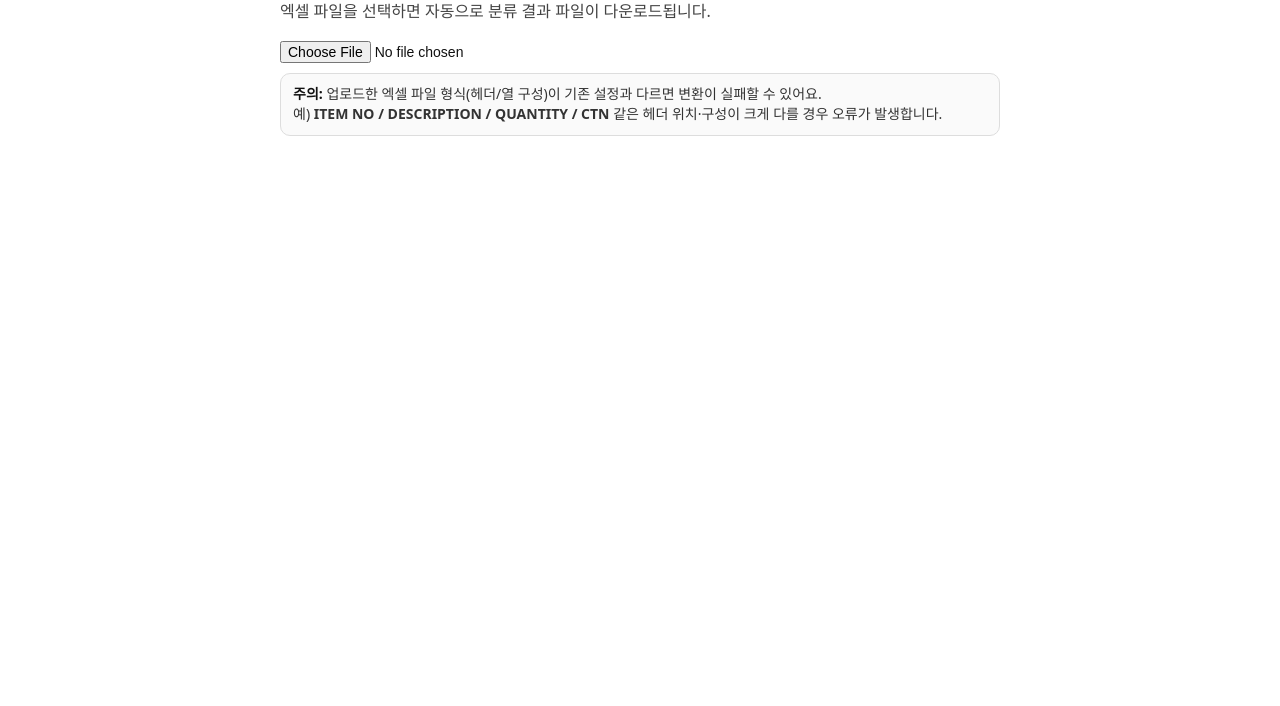
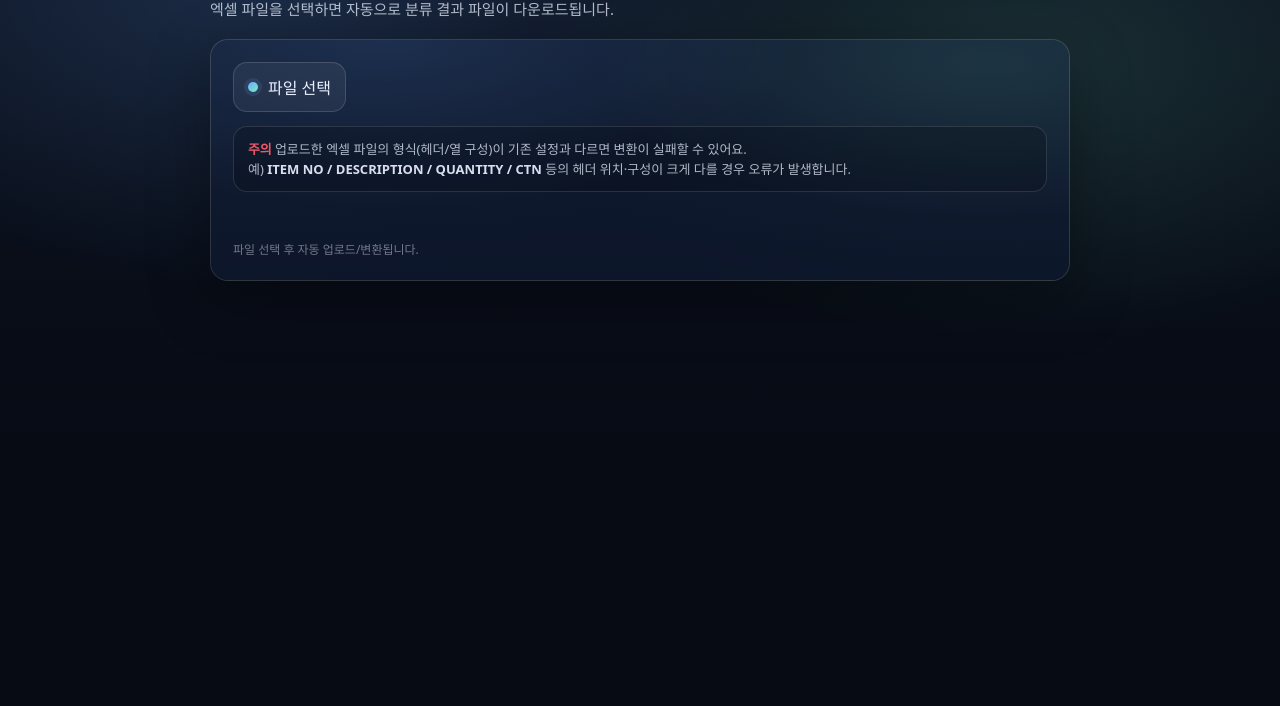
Before and after one commit to jisungplaza/canvas-classifier, a website: page public/index.html in a window 1280 px wide. Shown: the part 94-800 px from the top of the page. Drawn offline with Linux system fonts and the light colour scheme.

Commit message:
add persistent format warning notice without changing layout

```diff
--- a/public/index.html
+++ b/public/index.html
@@ -1,4 +1,4 @@
-<!-- public/index.html (전체 코드) -->
+<!-- public/index.html (전체 코드: 이전 세련톤 유지 + 안내문만 추가) -->
 <!doctype html>
 <html lang="ko">
 <head>
@@ -6,45 +6,172 @@
   <meta name="viewport" content="width=device-width,initial-scale=1" />
   <title>캔버스 자동 분류기</title>
   <style>
-    body{font-family:system-ui,-apple-system,"Segoe UI",Roboto,Arial,sans-serif;margin:0;padding:32px;background:#fff;color:#111}
-    .wrap{max-width:720px;margin:0 auto}
-    h1{margin:0 0 12px;font-size:34px}
-    .desc{margin:0 0 18px;color:#444;line-height:1.5}
-    .row{display:flex;gap:12px;align-items:center;flex-wrap:wrap}
-    input[type="file"]{font-size:14px}
-    .status{margin-top:14px;font-size:16px}
-    .ok{color:#0a7a27;font-weight:700}
-    .err{color:#b00020;font-weight:700}
-    .note{
-      margin-top:10px;
-      padding:10px 12px;
-      border:1px solid #ddd;
-      border-radius:10px;
-      background:#fafafa;
-      color:#333;
+    :root{
+      --bg:#0b1220;
+      --card:#0f1b33;
+      --card2:#0c162b;
+      --text:#eaf0ff;
+      --muted:rgba(234,240,255,.74);
+      --line:rgba(234,240,255,.12);
+      --accent:#6aa9ff;
+      --accent2:#7cf0c1;
+      --danger:#ff5d6c;
+      --shadow: 0 18px 60px rgba(0,0,0,.35);
+      --radius:18px;
+    }
+    *{box-sizing:border-box}
+    body{
+      margin:0;
+      font-family: ui-sans-serif, system-ui, -apple-system, "Segoe UI", Roboto, Arial, "Apple SD Gothic Neo", "Noto Sans KR", sans-serif;
+      background:
+        radial-gradient(900px 500px at 20% 10%, rgba(106,169,255,.18), transparent 60%),
+        radial-gradient(900px 500px at 80% 20%, rgba(124,240,193,.14), transparent 55%),
+        linear-gradient(180deg, var(--bg), #070b14 70%);
+      color:var(--text);
+      padding:40px 18px;
+      min-height:100vh;
+    }
+    .wrap{max-width:860px;margin:0 auto}
+    .hero{margin-bottom:18px}
+    h1{
+      margin:0 0 10px;
+      font-size:34px;
+      letter-spacing:-.4px;
+      line-height:1.2;
+    }
+    .sub{
+      margin:0;
+      color:var(--muted);
+      line-height:1.6;
+      font-size:15px;
+    }
+
+    .card{
+      margin-top:18px;
+      background: linear-gradient(180deg, rgba(255,255,255,.06), rgba(255,255,255,.03));
+      border:1px solid var(--line);
+      box-shadow: var(--shadow);
+      border-radius: var(--radius);
+      overflow:hidden;
+    }
+    .card-inner{
+      padding:22px;
+      background:
+        radial-gradient(700px 280px at 20% 0%, rgba(106,169,255,.12), transparent 60%),
+        radial-gradient(700px 280px at 90% 10%, rgba(124,240,193,.10), transparent 55%),
+        linear-gradient(180deg, rgba(15,27,51,.85), rgba(12,22,43,.85));
+    }
+
+    .upload-row{
+      display:flex;
+      gap:12px;
+      align-items:center;
+      flex-wrap:wrap;
+    }
+
+    /* 파일 선택 버튼(기본 input을 커스텀) */
+    input[type="file"]{display:none}
+    .file-btn{
+      display:inline-flex;
+      align-items:center;
+      gap:10px;
+      padding:12px 14px;
+      border-radius:14px;
+      border:1px solid rgba(255,255,255,.14);
+      background: rgba(255,255,255,.06);
+      color:var(--text);
+      cursor:pointer;
+      user-select:none;
+      transition: transform .08s ease, background .2s ease, border-color .2s ease;
+    }
+    .file-btn:hover{
+      background: rgba(255,255,255,.09);
+      border-color: rgba(255,255,255,.22);
+    }
+    .file-btn:active{transform: translateY(1px)}
+    .dot{
+      width:10px;height:10px;border-radius:999px;
+      background: linear-gradient(135deg, var(--accent), var(--accent2));
+      box-shadow: 0 0 0 4px rgba(106,169,255,.12);
+      flex:0 0 auto;
+    }
+    .file-name{
+      color:var(--muted);
       font-size:14px;
-      line-height:1.45;
+      overflow:hidden;
+      text-overflow:ellipsis;
+      white-space:nowrap;
+      max-width:520px;
     }
-    .note strong{color:#111}
+
+    .status{
+      margin-top:14px;
+      font-size:14px;
+      color:var(--muted);
+      min-height:20px;
+    }
+    .status.ok{color:rgba(124,240,193,.95);font-weight:700}
+    .status.err{color:rgba(255,93,108,.95);font-weight:700}
+
+    /* ✅ 변경점: 항상 노출 안내문(세련톤 유지) */
+    .notice{
+      margin-top:14px;
+      padding:12px 14px;
+      border-radius:14px;
+      border:1px solid rgba(255,255,255,.12);
+      background: rgba(0,0,0,.18);
+      color:var(--muted);
+      line-height:1.55;
+      font-size:13px;
+    }
+    .notice b{color:rgba(234,240,255,.92)}
+    .notice .warn{
+      color: rgba(255,93,108,.92);
+      font-weight:800;
+      letter-spacing:-.2px;
+    }
+
+    .footer{
+      margin-top:14px;
+      color: rgba(234,240,255,.45);
+      font-size:12px;
+    }
+
+    @media (max-width:520px){
+      h1{font-size:28px}
+      .file-name{max-width:100%}
+      .card-inner{padding:18px}
+    }
   </style>
 </head>
 <body>
   <div class="wrap">
-    <h1>캔버스 자동 분류기</h1>
-    <p class="desc">엑셀 파일을 선택하면 자동으로 분류 결과 파일이 다운로드됩니다.</p>
-
-    <div class="row">
-      <input id="fileInput" type="file" accept="*/*" />
-      <span id="fileName" style="color:#555;font-size:14px"></span>
+    <div class="hero">
+      <h1>캔버스 자동 분류기</h1>
+      <p class="sub">엑셀 파일을 선택하면 자동으로 분류 결과 파일이 다운로드됩니다.</p>
     </div>
 
-    <!-- ✅ 업로드 버튼 하단에 "항상 노출" 안내문 -->
-    <div class="note">
-      <strong>주의:</strong> 업로드한 엑셀 파일 형식(헤더/열 구성)이 기존 설정과 다르면 변환이 실패할 수 있어요.<br/>
-      예) <b>ITEM NO / DESCRIPTION / QUANTITY / CTN</b> 같은 헤더 위치·구성이 크게 다를 경우 오류가 발생합니다.
+    <div class="card">
+      <div class="card-inner">
+        <div class="upload-row">
+          <label class="file-btn" for="fileInput">
+            <span class="dot"></span>
+            <span>파일 선택</span>
+          </label>
+          <input id="fileInput" type="file" accept="*/*" />
+          <div id="fileName" class="file-name"></div>
+        </div>
+
+        <!-- ✅ 변경점만 추가: 항상 노출 안내문 -->
+        <div class="notice">
+          <span class="warn">주의</span> 업로드한 엑셀 파일의 형식(헤더/열 구성)이 기존 설정과 다르면 변환이 실패할 수 있어요.<br/>
+          예) <b>ITEM NO / DESCRIPTION / QUANTITY / CTN</b> 등의 헤더 위치·구성이 크게 다를 경우 오류가 발생합니다.
+        </div>
+
+        <div id="status" class="status"></div>
+        <div class="footer">파일 선택 후 자동 업로드/변환됩니다.</div>
+      </div>
     </div>
-
-    <div id="status" class="status"></div>
   </div>
 
   <script>
@@ -69,11 +196,10 @@
         const res = await fetch("/upload", { method: "POST", body: formData });
 
         if (!res.ok) {
-          // 서버가 400 JSON으로 내려주는 실패 메시지 처리
           let msg = "처리 실패";
           try {
             const j = await res.json();
-            msg = j?.message || msg;
+            msg = j?.message || j?.error || msg;
           } catch (_) {}
           statusEl.className = "status err";
           statusEl.textContent = "실패: " + msg;
@@ -82,7 +208,7 @@
 
         const blob = await res.blob();
 
-        // 파일명 추출 (Content-Disposition)
+        // Content-Disposition에서 파일명 추출
         let filename = "분류결과.xlsx";
         const cd = res.headers.get("Content-Disposition") || "";
         const match = cd.match(/filename\*\=UTF-8''([^;]+)/i);
@@ -104,7 +230,7 @@
         statusEl.textContent = "실패: 네트워크/서버 오류가 발생했습니다.";
         console.error(err);
       } finally {
-        // 같은 파일 재업로드 가능하게 값 초기화
+        // 같은 파일 재업로드 가능하게 초기화
         fileInput.value = "";
       }
     });
```
Also changed, not shown: 1 other file.
